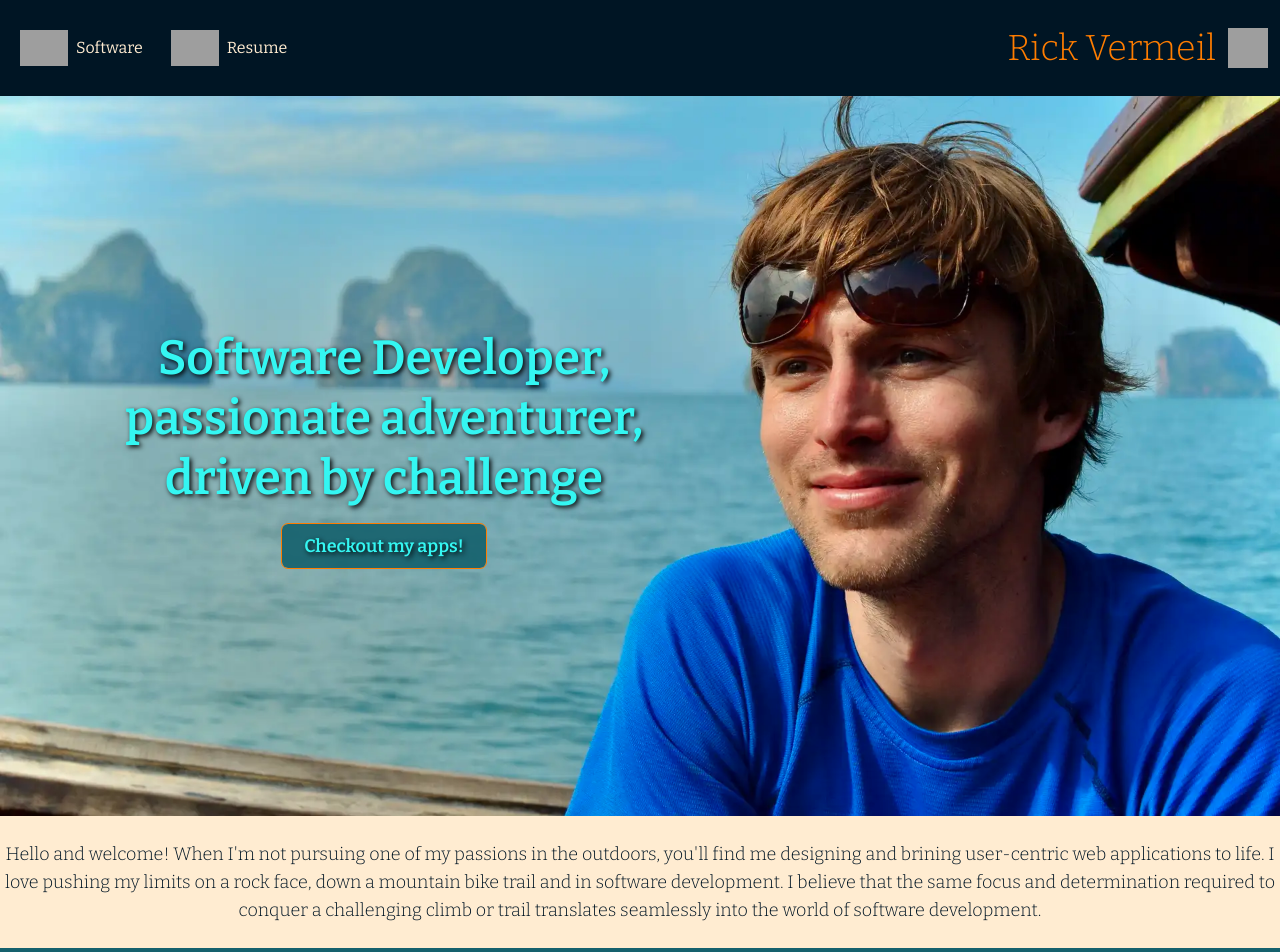
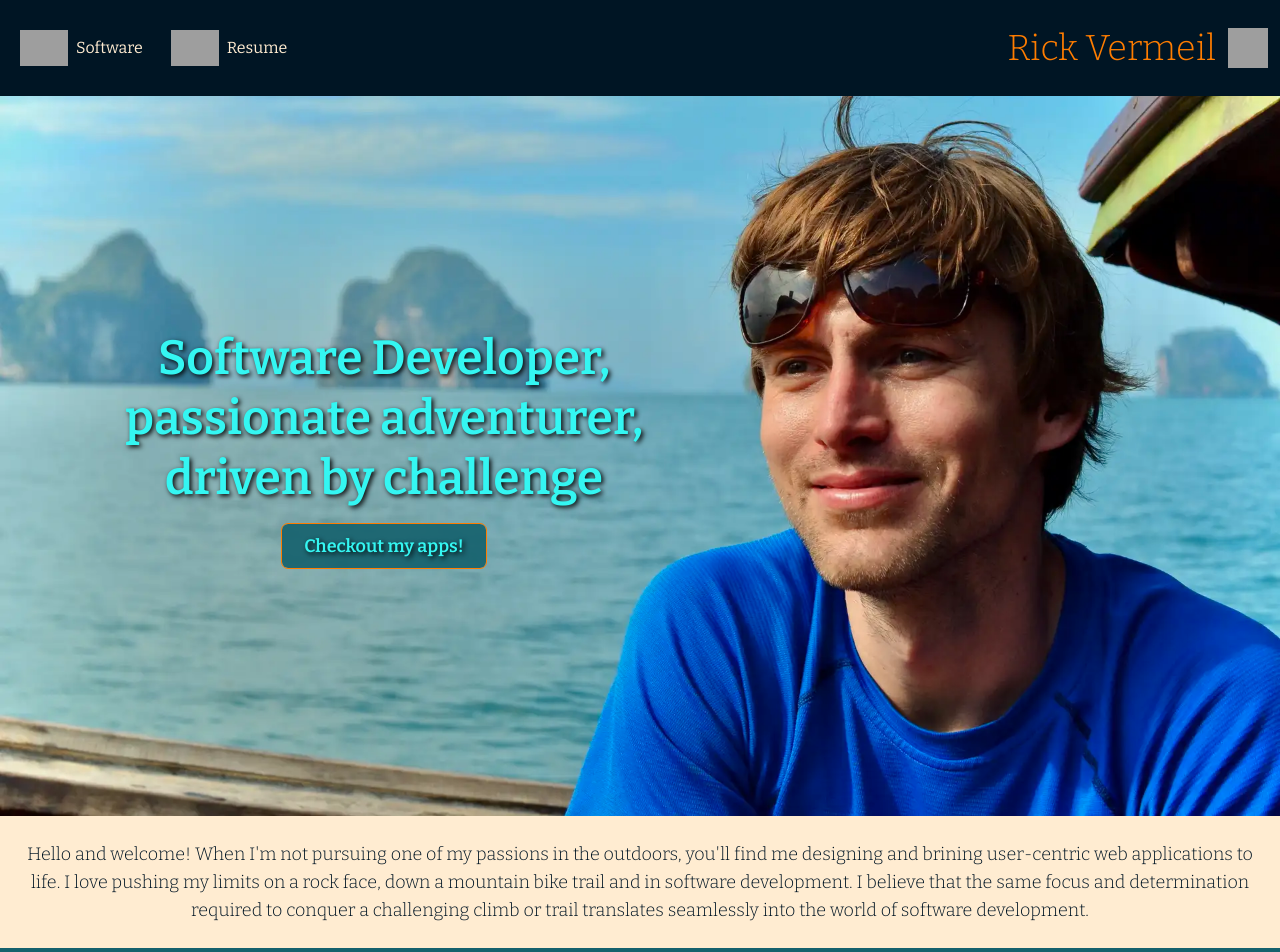
Before and after one commit to RickV85/rickvermeil.com_next, a Next.js app: page / in a window 1280 px wide. Shown: the top 952 px of the page. Built offline with nearby package versions, Linux system fonts and the light colour scheme; grey boxes are pictures that could not be loaded; a web font is replaced by a local one.

Commit message:
Resize Home hero image display to use Image components vs bg images in divs

```diff
--- a/src/app/page.tsx
+++ b/src/app/page.tsx
@@ -58,7 +58,7 @@ function Home() {
         id="homeMain"
         className="flex flex-col items-center font-body xl:m-auto xl:max-w-[1600px]"
       >
-        <section className="relative flex h-[30vh] w-screen items-center justify-center sm:h-[44vh] md:h-[75vh] lg:h-[90vh] xl:m-auto xl:w-[1600px]">
+        <section className="relative flex h-[30vh] w-screen items-center justify-center sm:h-[44vh] md:h-[65vh] lg:h-[90vh] xl:m-auto xl:w-[1600px]">
           {heroImages.map((image, i) => (
             <HeroImage
               key={`heroImg-${i}`}
@@ -87,7 +87,7 @@ function Home() {
         </section>
         <section className="flex h-fit flex-col items-center xl:max-w-[1600px]">
           <p
-            className={`w-inherit whitespace-pre-line text-center text-sm font-light leading-loose text-darkBlue sm:text-base md:text-lg lg:my-6`}
+            className={`w-inherit m-4 whitespace-pre-line text-center text-sm font-light leading-loose text-darkBlue sm:text-base md:text-lg lg:my-6`}
           >
             {`Hello and welcome! When I'm not pursuing one of my passions in the outdoors, you'll find me designing and brining user-centric web applications to life. I love pushing my limits on a rock face, down a mountain bike trail and in software development. I believe that the same focus and determination required to conquer a challenging climb or trail translates seamlessly into the world of software development.`}
           </p>
```
Also changed, not shown: src/app/Components/HeroImage/HeroImage.tsx (+2 -3 lines).
